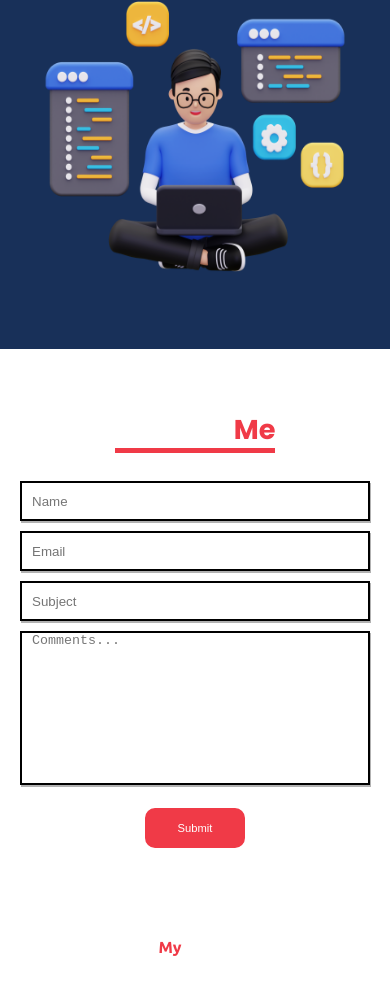
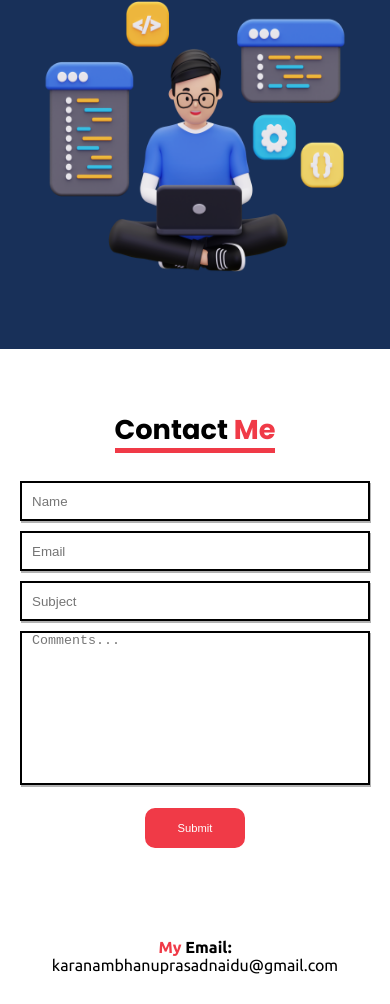
Before and after one commit to bhanuprasad2002/BhanuDevPortfolio, a plain HTML site: page index.html in a window 390 px wide. Shown: the part 495-1499 px from the top of the page. Drawn offline with Linux system fonts and the light colour scheme.

Commit message:
Update mobile.css

```diff
--- a/css/mobile.css
+++ b/css/mobile.css
@@ -281,7 +281,6 @@ span{
 
 #contact-section{
     height: auto;
-    color: white;
 }
 
 #contact-section .container{
@@ -339,11 +338,11 @@ span{
     margin-top: 70px;
     text-align: center;
     margin-bottom: 10px;
-    color: white;
+
 }
 
 #contact-section #my-email a{
-    color: white;
+    color: black;
 }
 
 /* end of contact section style */
```
